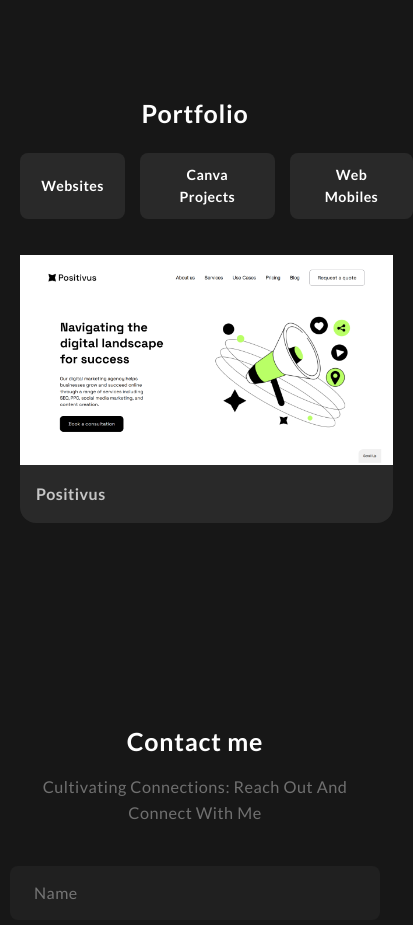
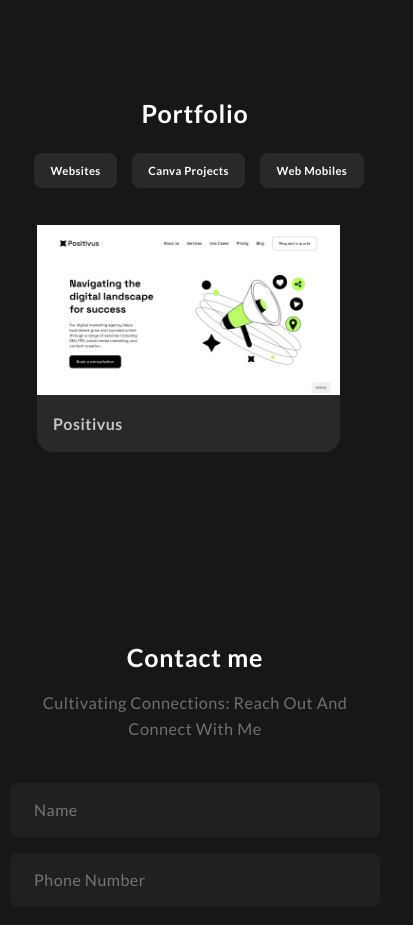
Before and after one commit to OTABIK/MyPartfolio, a React (Vite) app: page / in a window 390 px wide. Shown: the part 5688-6613 px from the top of the page, 413 px wide, since content can reach past the window. Built offline with nearby package versions, Linux system fonts and the light colour scheme.

Commit message:
MAIN BUG FIX

```diff
--- a/index.html
+++ b/index.html
@@ -2,9 +2,9 @@
 <html lang="en">
   <head>
     <meta charset="UTF-8" />
-    <link rel="icon" type="image/svg+xml" href="/favicon.svg" />
+    <link rel="icon" type="image/svg+xml" href="/fainal logo (1).png" />
     <meta name="viewport" content="width=device-width, initial-scale=1.0" />
-    <title>mypartfolio</title>
+    <title>My_Partfolio</title>
   </head>
   <body>
     <div id="root"></div>
--- a/src/App.jsx
+++ b/src/App.jsx
@@ -39,7 +39,7 @@ const App = () => {
         theme="dark"
       />
 
-      <ScrollUp />
+      {/* <ScrollUp /> */}
     </>
   );
 };
--- a/src/components/ContactMe.module.css
+++ b/src/components/ContactMe.module.css
@@ -68,7 +68,9 @@
         }
 
         .inp2 {
-          width: clamp(23.875rem, 21.929rem + 9.73vw, 30.688rem);
+          /* max-width: clamp(23.875rem, 21.929rem + 9.73vw, 30.688rem); */
+
+          width: clamp(21.875rem, 19.909rem + 9.83vw, 31.25rem);
           border-radius: 8px;
           padding: 14px 0 122px 24px;
           background: rgba(255, 255, 255, 0.04);
--- a/src/components/PortfolioDispl.module.css
+++ b/src/components/PortfolioDispl.module.css
@@ -1,7 +1,7 @@
 .portfolioDispl {
   margin: 0 auto;
   .container {
-    max-width: 1440px;
+    max-width: 1030px;
     width: 100%;
     margin: 0 auto;
     display: flex;
@@ -11,16 +11,15 @@
     flex-wrap: wrap;
 
     .block {
-      max-width: 931px;
+      max-width: 530px;
       width: 100%;
       display: flex;
       gap: clamp(0.875rem, 0.696rem + 0.89vw, 1.5rem);
+      /* justify-content: center; */
       justify-content: center;
       margin-top: clamp(1.5rem, 1.214rem + 1.43vw, 2.5rem);
       margin-bottom: clamp(2.125rem, 1.482rem + 3.21vw, 4.375rem);
-
-      @media (max-width: 425px) {
-      }
+      /* flex-wrap: wrap; */
 
       @media (max-width: 2000px) {
         display: none;
@@ -32,14 +31,17 @@
 
       .btn {
         border-radius: 8px;
-        padding: clamp(0.625rem, 0.554rem + 0.36vw, 0.875rem)
-          clamp(1.25rem, 0.893rem + 1.79vw, 2.5rem);
+        padding: clamp(0.5rem, 0.393rem + 0.54vw, 0.875rem)
+          clamp(0.938rem, 0.491rem + 2.23vw, 2.5rem);
+        /* padding: clamp(0.625rem, 0.554rem + 0.36vw, 0.875rem)
+          clamp(1.25rem, 0.893rem + 1.79vw, 2.5rem); */
         background: rgba(255, 255, 255, 0.08);
         cursor: pointer;
         transition: 0.5s;
         text-align: center;
         font-weight: 700;
-        font-size: clamp(0.875rem, 0.839rem + 0.18vw, 1rem);
+        font-size: clamp(0.688rem, 0.598rem + 0.45vw, 1rem);
+        /* font-size: clamp(0.875rem, 0.839rem + 0.18vw, 1rem); */
         line-height: 160%;
         letter-spacing: 0.03em;
 
@@ -56,9 +58,10 @@
     }
 
     .mySwiper {
-      width: clamp(20.625rem, 8.232rem + 61.96vw, 64rem);
+      width: clamp(18.75rem, 8.036rem + 53.57vw, 56.25rem);
       margin: 0 auto;
       margin-right: 20px;
+      justify-content:;
 
       /* width: 100%;
       display: flex;
@@ -77,6 +80,8 @@
 
       .card {
         /* width: clamp(20.625rem, 8.661rem + 59.82vw, 62.5rem); */
+        max-width: clamp(17.75rem, 12.393rem + 26.79vw, 36.5rem);
+        width: 100%;
         display: flex;
         border-radius: 28px 28px 16px 16px;
         background: rgba(255, 255, 255, 0.08);
--- a/src/components/ScrollUp.module.css
+++ b/src/components/ScrollUp.module.css
@@ -1,6 +1,6 @@
 .scrollUp {
   position: fixed;
-  right: 30px;
+  right: 40px;
   bottom: 30px;
 
   width: clamp(2.5rem, 2.321rem + 0.89vw, 3.125rem);
```
